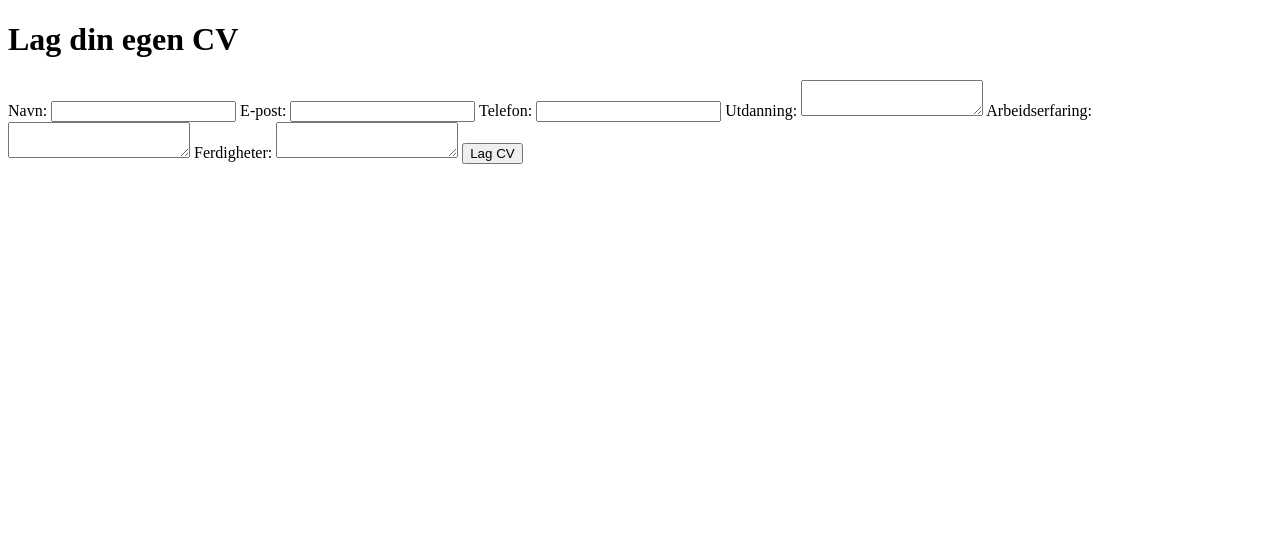
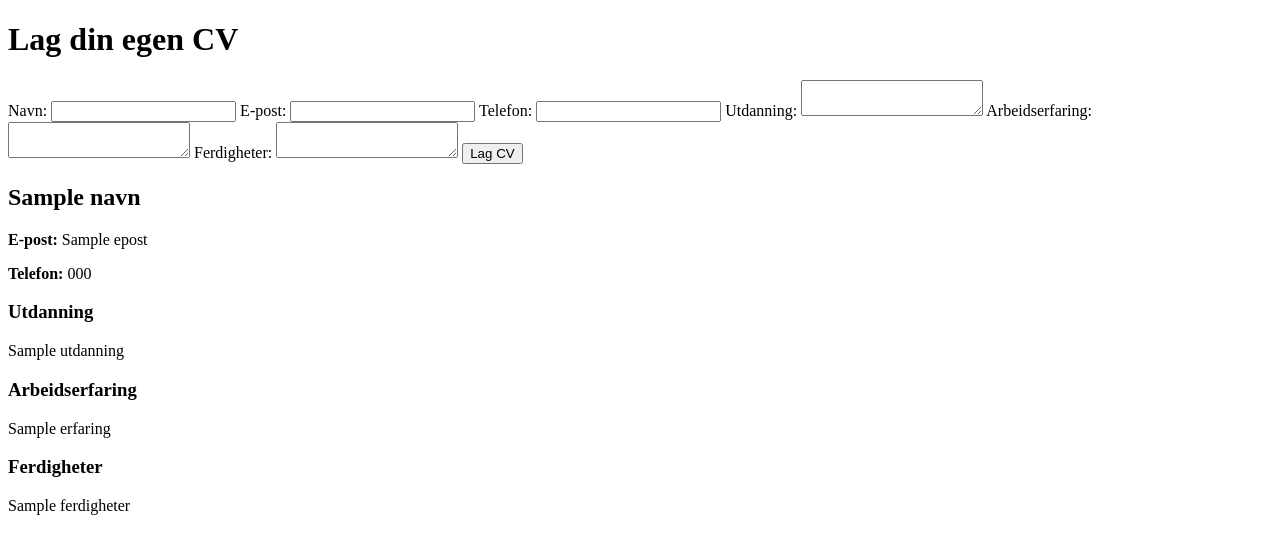
Before and after one commit to Raytriccs/Nytt-smester, a Flask app: template templates/index.html in a window 1280 px wide. Shown: the top 554 px of the page. Run offline with Flask 3, Linux system fonts and the light colour scheme; the template is opened without the code that fills it: most values are stand-ins (such as "Sample title", 1, 10 or a date in 2020).

Commit message:
Lagt til visning av ferdig CV under skjema

```diff
--- a/templates/index.html
+++ b/templates/index.html
@@ -32,3 +32,23 @@
             <button type="submit">Lag CV</button>
         </form>
     </div>
+
+   {% if navn %}
+    <div class="cv-box">
+        <h2>{{ navn }}</h2>
+        <p><strong>E-post:</strong> {{ epost }}</p>
+        <p><strong>Telefon:</strong> {{ telefon }}</p>
+
+        <h3>Utdanning</h3>
+        <p>{{ utdanning }}</p>
+
+        <h3>Arbeidserfaring</h3>
+        <p>{{ erfaring }}</p>
+
+        <h3>Ferdigheter</h3>
+        <p>{{ ferdigheter }}</p>
+    </div>
+    {% endif %}
+
+</body>
+</html>
```
